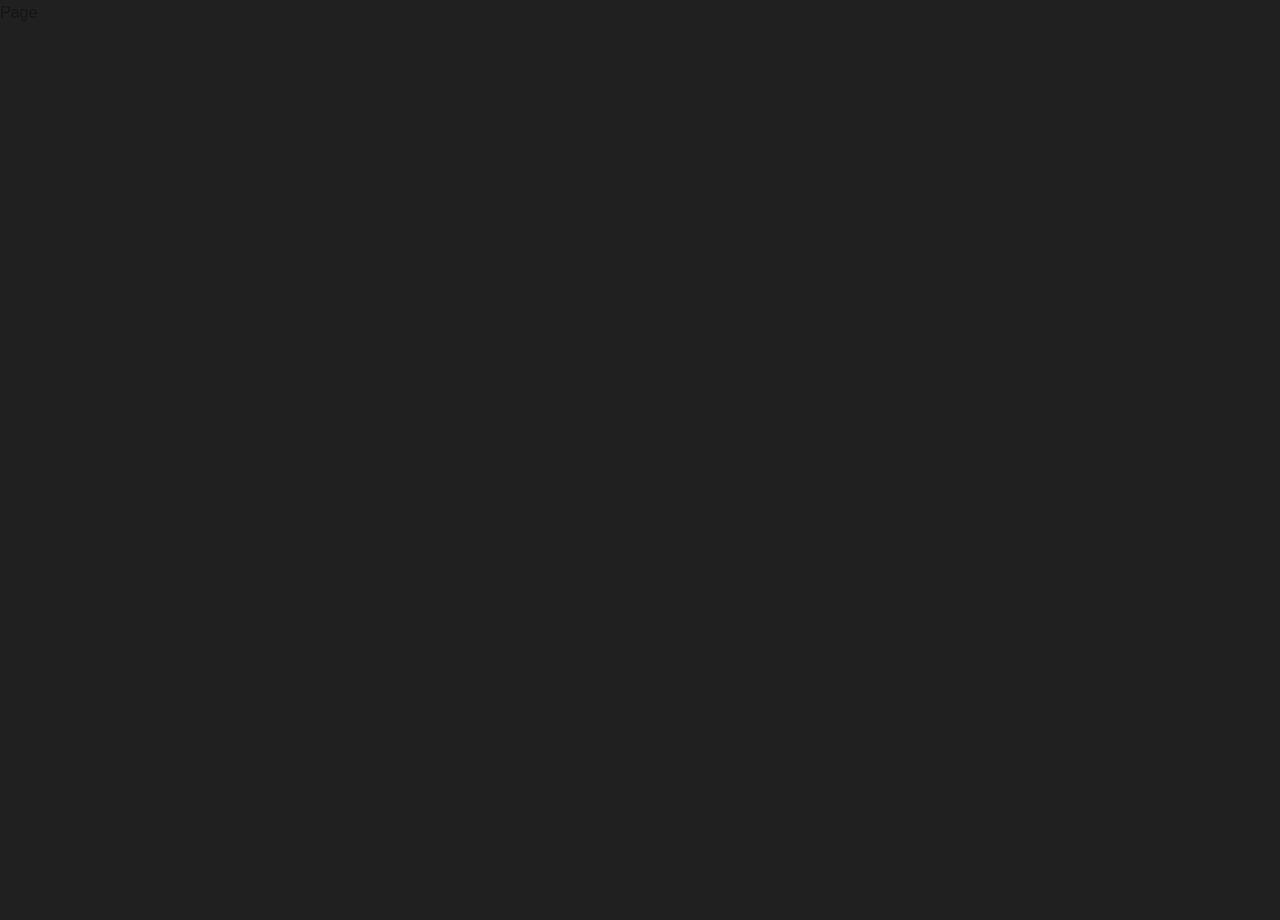
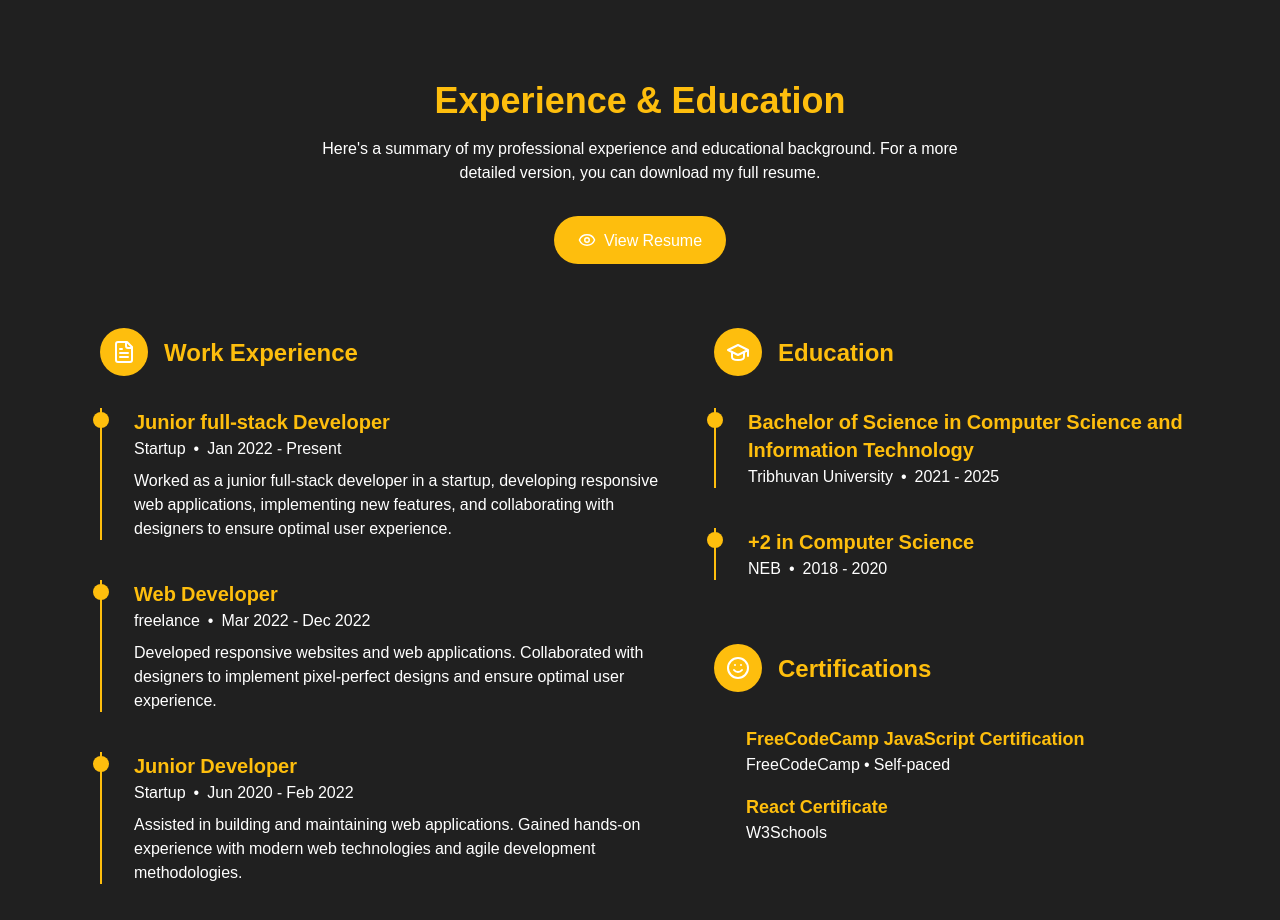
Before and after one commit to banagaurav/portfolio, a Next.js app in the folder front/: page /aboutMe in a window 1280 px wide. Shown: the top 920 px of the page. Before the commit the page ends 800 px from the top, so only its background shows below. Built offline with nearby package versions, Linux system fonts and the light colour scheme.

Commit message:
added Resume Section

```diff
--- a/front/package.json
+++ b/front/package.json
@@ -8,6 +8,7 @@
     "start": "next start"
   },
   "dependencies": {
+    "lucide-react": "^0.545.0",
     "next": "15.5.4",
     "react": "19.1.0",
     "react-dom": "19.1.0"
--- a/front/src/app/aboutMe/page.jsx
+++ b/front/src/app/aboutMe/page.jsx
@@ -1,9 +1,10 @@
+import ResumeSection from "@/components/resume-section/ResumeSection";
 import { memo } from "react";
 
 const Page = () => {
   return (
     <div>
-      <h2>Page</h2>
+      <ResumeSection />
     </div>
   );
 };
--- /dev/null
+++ b/front/src/components/resume-section/ResumeSection.jsx
@@ -0,0 +1,282 @@
+"use client";
+
+import { useEffect, useRef } from "react";
+import { Download, Eye, FileText } from "lucide-react";
+
+const experiences = [
+  {
+    id: 1,
+    role: "Junior full-stack Developer",
+    company: "Startup",
+    period: "Jan 2022 - Present",
+    description:
+      "Worked as a junior full-stack developer in a startup, developing responsive web applications, implementing new features, and collaborating with designers to ensure optimal user experience.",
+  },
+  {
+    id: 2,
+    role: "Web Developer",
+    company: "freelance",
+    period: "Mar 2022 - Dec 2022",
+    description:
+      "Developed responsive websites and web applications. Collaborated with designers to implement pixel-perfect designs and ensure optimal user experience.",
+  },
+  {
+    id: 3,
+    role: "Junior Developer",
+    company: "Startup",
+    period: "Jun 2020 - Feb 2022",
+    description:
+      "Assisted in building and maintaining web applications. Gained hands-on experience with modern web technologies and agile development methodologies.",
+  },
+];
+
+const education = [
+  {
+    id: 1,
+    degree:
+      "Bachelor of Science in Computer Science and Information Technology",
+    institution: "Tribhuvan University",
+    period: "2021 - 2025",
+  },
+  {
+    id: 2,
+    degree: "+2 in Computer Science",
+    institution: "NEB",
+    period: "2018 - 2020",
+  },
+];
+
+const ResumeSection = () => {
+  const sectionRef = useRef(null);
+
+  useEffect(() => {
+    const observer = new IntersectionObserver(
+      ([entry]) => {
+        if (entry.isIntersecting) {
+          entry.target.classList.add("active");
+        }
+      },
+      {
+        root: null,
+        threshold: 0.1,
+      }
+    );
+
+    if (sectionRef.current) {
+      observer.observe(sectionRef.current);
+    }
+
+    return () => {
+      if (sectionRef.current) {
+        observer.unobserve(sectionRef.current);
+      }
+    };
+  }, []);
+
+  return (
+    <section id="resume" className="py-20">
+      <div className="section-container" ref={sectionRef}>
+        <div
+          className="text-center mb-16 reveal"
+          style={{
+            color: "#FEBE0D",
+          }}
+        >
+          <h2
+            className="text-3xl md:text-4xl font-bold mb-4"
+            style={{
+              color: "#FEBE0D",
+            }}
+          >
+            Experience & Education
+          </h2>
+          <p
+            className="max-w-2xl mx-auto"
+            style={{
+              color: "#FFFFFF",
+            }}
+          >
+            Here's a summary of my professional experience and educational
+            background. For a more detailed version, you can download my full
+            resume.
+          </p>
+          <div className="mt-8">
+            <a
+              href="https://drive.google.com/file/d/1EIDD_IAlUBWorJ816bXuaiG_BXTq2M6g/view?usp=sharing"
+              target="_blank"
+              rel="noopener noreferrer"
+              className="inline-flex items-center px-6 py-3 rounded-full hover-lift"
+              style={{
+                backgroundColor: "#FEBE0D",
+                color: "#FFFFFF",
+              }}
+            >
+              <Eye size={18} className="mr-2" />
+              <p>View Resume</p>
+            </a>
+          </div>
+        </div>
+
+        <div className="grid grid-cols-1 pl-25 lg:grid-cols-2 gap-12">
+          <div className="reveal" style={{ animationDelay: "0.2s" }}>
+            <div className="flex items-center mb-8">
+              <div
+                className="w-12 h-12 flex items-center justify-center rounded-full mr-4"
+                style={{
+                  backgroundColor: "#FEBE0D",
+                  color: "#FFFFFF",
+                }}
+              >
+                <FileText size={24} />
+              </div>
+              <h3 className="text-2xl font-bold" style={{ color: "#FEBE0D" }}>
+                Work Experience
+              </h3>
+            </div>
+            <div className="space-y-10">
+              {experiences.map((exp) => (
+                <div
+                  key={exp.id}
+                  className="relative pl-8"
+                  style={{ borderLeft: "2px solid #FEBE0D" }}
+                >
+                  <div
+                    className="absolute w-4 h-4 rounded-full left-[-9px] top-1"
+                    style={{ backgroundColor: "#FEBE0D" }}
+                  ></div>
+                  <h4
+                    className="text-xl font-semibold"
+                    style={{ color: "#FEBE0D" }}
+                  >
+                    {exp.role}
+                  </h4>
+                  <div
+                    className="flex items-center mb-2"
+                    style={{ color: "#FFFFFF" }}
+                  >
+                    <span>{exp.company}</span>
+                    <span className="mx-2">•</span>
+                    <span>{exp.period}</span>
+                  </div>
+                  <p style={{ color: "#FFFFFF" }}>{exp.description}</p>
+                </div>
+              ))}
+            </div>
+          </div>
+
+          <div className="reveal" style={{ animationDelay: "0.4s" }}>
+            <div className="flex items-center mb-8">
+              <div
+                className="w-12 h-12 flex items-center justify-center rounded-full mr-4"
+                style={{
+                  backgroundColor: "#FEBE0D",
+                  color: "#FFFFFF",
+                }}
+              >
+                <svg
+                  xmlns="http://www.w3.org/2000/svg"
+                  width="24"
+                  height="24"
+                  viewBox="0 0 24 24"
+                  fill="none"
+                  stroke="currentColor"
+                  strokeWidth="2"
+                  strokeLinecap="round"
+                  strokeLinejoin="round"
+                >
+                  <path d="M22 10v6M2 10l10-5 10 5-10 5z"></path>
+                  <path d="M6 12v5c0 2 2 3 6 3s6-1 6-3v-5"></path>
+                </svg>
+              </div>
+              <h3 className="text-2xl font-bold" style={{ color: "#FEBE0D" }}>
+                Education
+              </h3>
+            </div>
+            <div className="space-y-10">
+              {education.map((edu) => (
+                <div
+                  key={edu.id}
+                  className="relative pl-8"
+                  style={{ borderLeft: "2px solid #FEBE0D" }}
+                >
+                  <div
+                    className="absolute w-4 h-4 rounded-full left-[-9px] top-1"
+                    style={{ backgroundColor: "#FEBE0D" }}
+                  ></div>
+                  <h4
+                    className="text-xl font-semibold"
+                    style={{ color: "#FEBE0D" }}
+                  >
+                    {edu.degree}
+                  </h4>
+                  <div
+                    className="flex items-center mb-2"
+                    style={{ color: "#FFFFFF" }}
+                  >
+                    <span>{edu.institution}</span>
+                    <span className="mx-2">•</span>
+                    <span>{edu.period}</span>
+                  </div>
+                </div>
+              ))}
+            </div>
+
+            <div className="mt-16">
+              <div className="flex items-center mb-8">
+                <div
+                  className="w-12 h-12 flex items-center justify-center rounded-full mr-4"
+                  style={{
+                    backgroundColor: "#FEBE0D",
+                    color: "#FFFFFF",
+                  }}
+                >
+                  <svg
+                    xmlns="http://www.w3.org/2000/svg"
+                    width="24"
+                    height="24"
+                    viewBox="0 0 24 24"
+                    fill="none"
+                    stroke="currentColor"
+                    strokeWidth="2"
+                    strokeLinecap="round"
+                    strokeLinejoin="round"
+                  >
+                    <circle cx="12" cy="12" r="10"></circle>
+                    <path d="M8 14s1.5 2 4 2 4-2 4-2"></path>
+                    <line x1="9" y1="9" x2="9.01" y2="9"></line>
+                    <line x1="15" y1="9" x2="15.01" y2="9"></line>
+                  </svg>
+                </div>
+                <h3 className="text-2xl font-bold" style={{ color: "#FEBE0D" }}>
+                  Certifications
+                </h3>
+              </div>
+              <div className="space-y-4">
+                <div className="pl-8">
+                  <h4
+                    className="text-lg font-semibold"
+                    style={{ color: "#FEBE0D" }}
+                  >
+                    FreeCodeCamp JavaScript Certification
+                  </h4>
+                  <p style={{ color: "#FFFFFF" }}>FreeCodeCamp • Self-paced</p>
+                </div>
+                <div className="pl-8">
+                  <h4
+                    className="text-lg font-semibold"
+                    style={{ color: "#FEBE0D" }}
+                  >
+                    React Certificate
+                  </h4>
+                  <p style={{ color: "#FFFFFF" }}>W3Schools</p>
+                </div>
+              </div>
+            </div>
+          </div>
+        </div>
+      </div>
+    </section>
+  );
+};
+
+export default ResumeSection;
```
Also changed, not shown: 1 other file (tests, documents, lock files or other folders).
